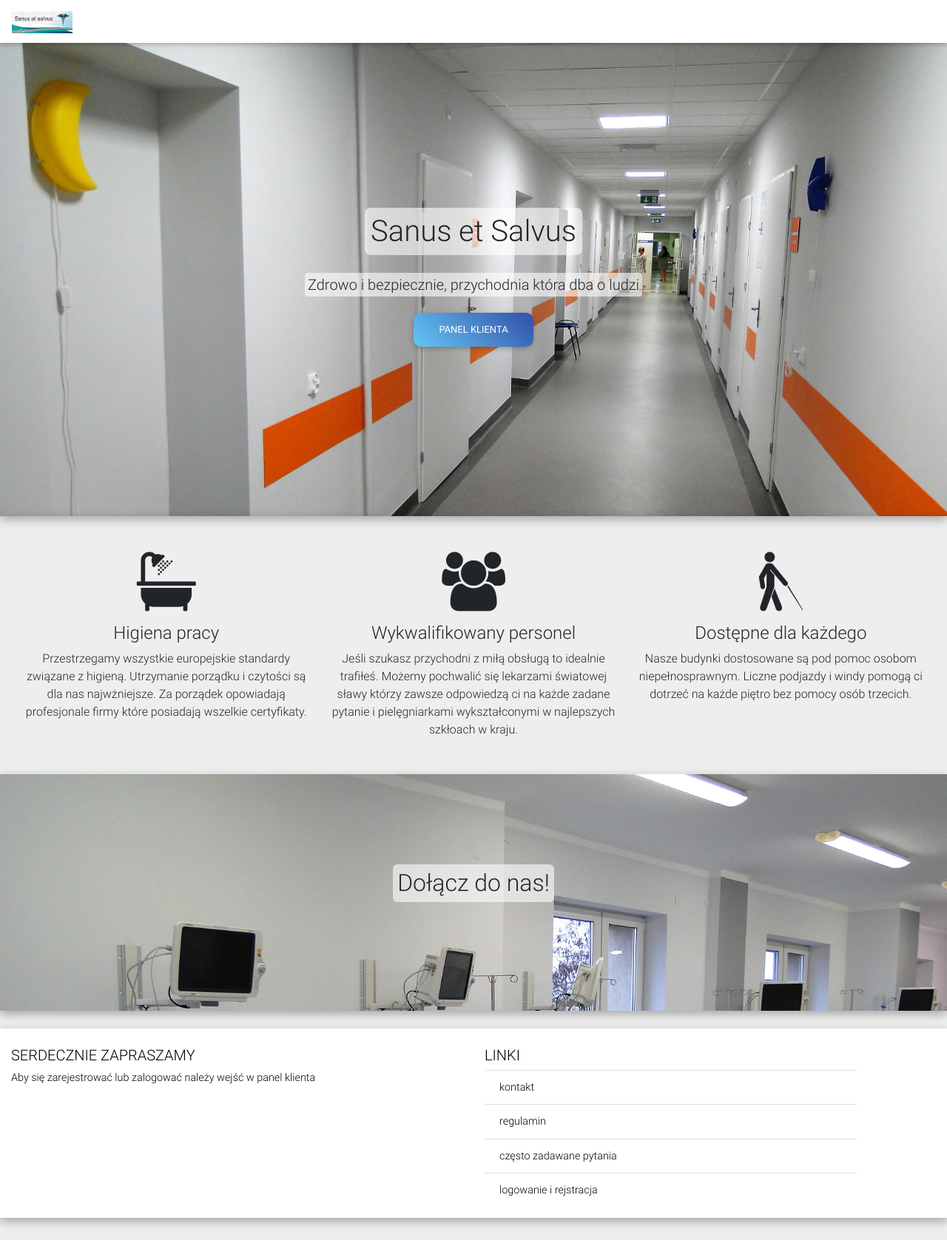
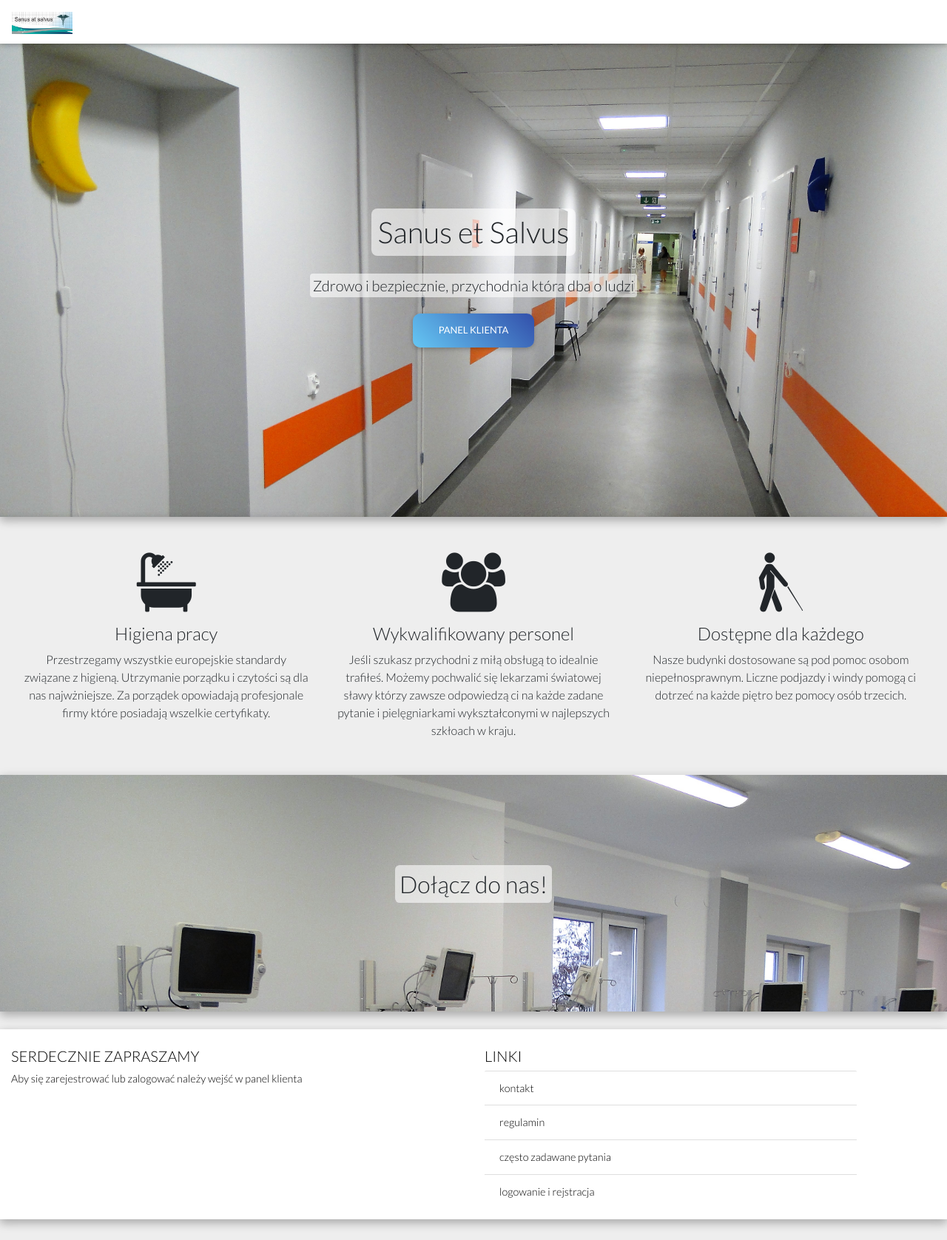
Before and after one commit to JonaszPotoniec/fuzzy-disco, a PHP site: page / in a window 1280 px wide. Shown: the whole page at 74% size. Run offline with PHP 8.4, Linux system fonts and the light colour scheme.

Commit message:
Change fonts on mainpage

```diff
--- a/css/style.css
+++ b/css/style.css
@@ -1,5 +1,6 @@
 body, html {
-    width: 100%;
+    font-family: 'Lato', sans-serif !important;
+	width: 100%;
     margin: 0;
     padding: 0;
     overflow-x: hidden;
--- a/index.html
+++ b/index.html
@@ -14,6 +14,8 @@
     <link href="css/mdb.min.css" rel="stylesheet">
     <!-- Your custom styles (optional) -->
     <link href="css/style.css" rel="stylesheet">
+	<link href="https://fonts.googleapis.com/css?family=Lato:100,100i,300,300i,400,400i,700,700i,900,900i&amp;subset=latin-ext" rel="stylesheet">
+
 </head>
 
 <body>
```
